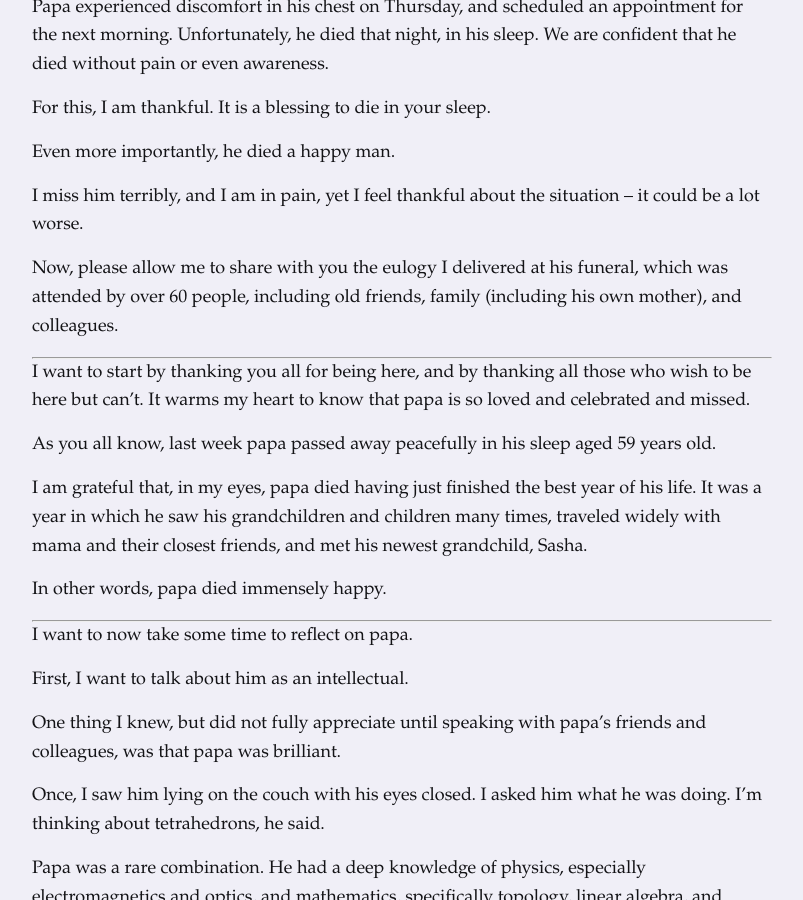
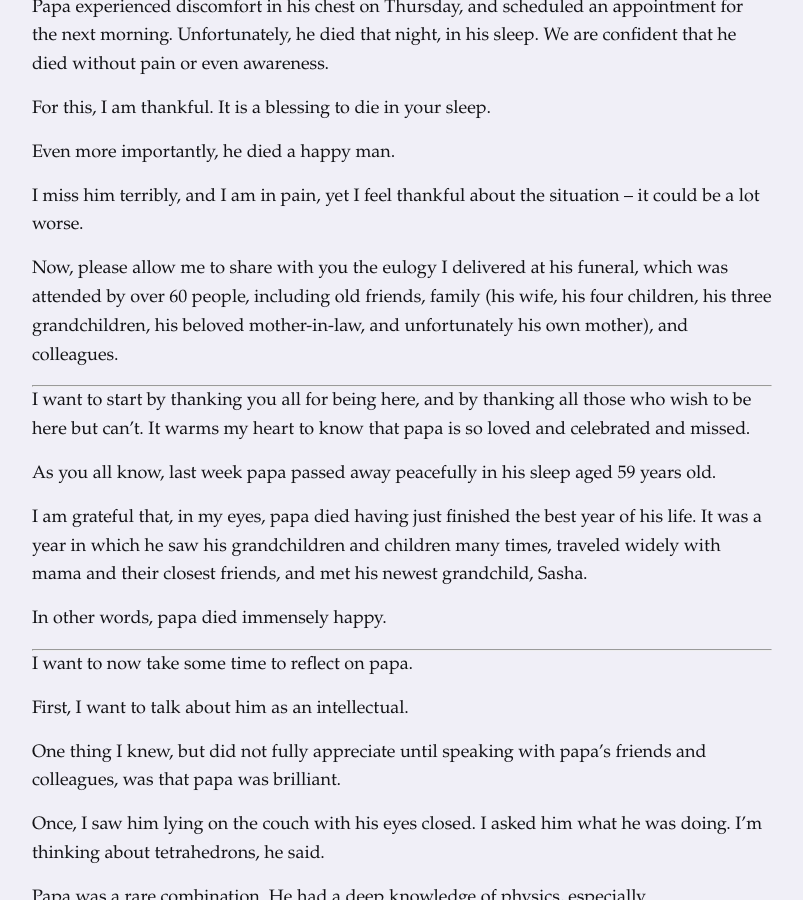
Before and after one commit to dmazin/dmazin.github.io, a Jekyll site: the page built from _posts/2023-09-19-papa-memorial.md, in a window 1280 px wide and 900 px high, scrolled down 382 px. Shown: the whole window, without its empty margins (238-1041 px from the left). Built offline with Jekyll 4.4.1, drawn with Linux system fonts in a browser that asks for light colours.

Commit message:
tweak text

```diff
--- a/_posts/2023-09-19-papa-memorial.md
+++ b/_posts/2023-09-19-papa-memorial.md
@@ -20,7 +20,7 @@
 
 I miss him terribly, and I am in pain, yet I feel thankful about the situation – it could be a lot worse.
 
-Now, please allow me to share with you the eulogy I delivered at his funeral, which was attended by over 60 people, including old friends, family (including his own mother), and colleagues.
+Now, please allow me to share with you the eulogy I delivered at his funeral, which was attended by over 60 people, including old friends, family (his wife, his four children, his three grandchildren, his beloved mother-in-law, and unfortunately his own mother), and colleagues.
 
 ***
 
```
